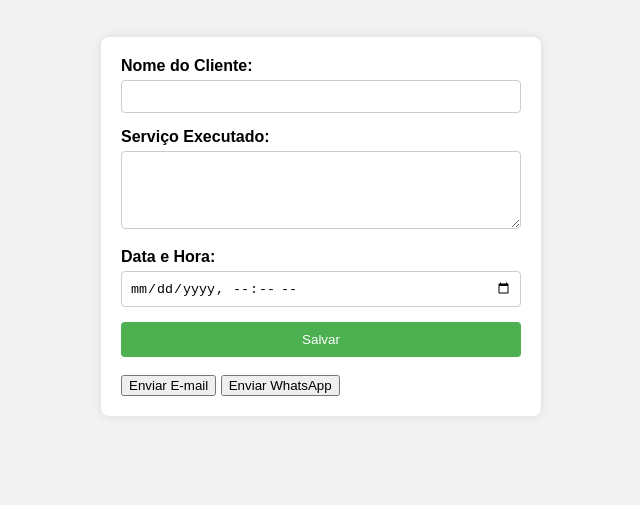
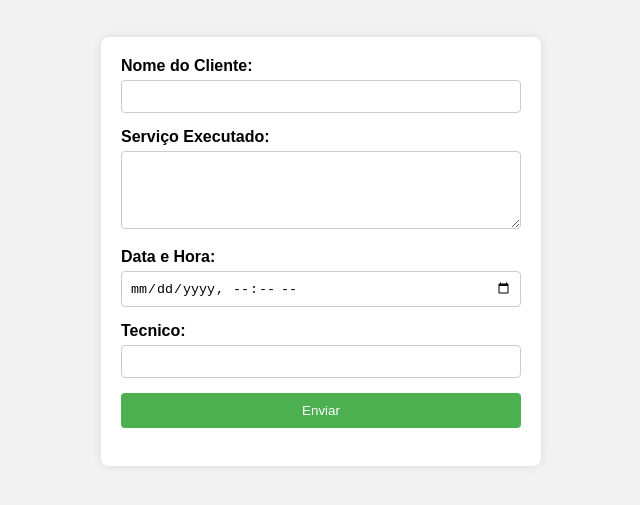
Before and after one commit to solucomtecnologi/Ordem-servi-o, a plain HTML site: page index.html in a window 1280 px wide. Shown: the part 161-666 px from the top of the page, without its empty margins (319-959 px from the left). Drawn offline with Linux system fonts and the light colour scheme.

Commit message:
Update index.html

```diff
--- a/index.html
+++ b/index.html
@@ -62,19 +62,21 @@
     <center>
     <img src="Logo Solucom Telecom.png" width="100px" height="80px">
     </center><br><br>
-    <form>
+    <form action="mailto:e-mail do Cliente" method="POST" enctype="text/plain">
         <label for="nomeCliente">Nome do Cliente:</label><br>
-        <input type="text" id="nomeCliente" name="nomeCliente"><br>
+        <input type="text" id="nomeCliente" name="NOME DO CLIENTE  "><br>
 
         <label for="servicoExecutado">Serviço Executado:</label><br>
-        <textarea id="servicoExecutado" name="servicoExecutado" rows="4" cols="50"></textarea><br>
+        <textarea id="servicoExecutado" name="SERVICO EXECUTADO  " rows="4" cols="50"></textarea><br>
 
         <label for="dataHora">Data e Hora:</label><br>
-        <input type="datetime-local" id="dataHora" name="dataHora"><br>
+        <input type="datetime-local" id="dataHora" name="DATA/HORA  "><br>
 
-        <input type="submit" value="Salvar"><br><br>
-        <button type="button" id="enviarEmail">Enviar E-mail</button>
-        <button type="button" id="enviarWhatsapp">Enviar WhatsApp</button>
+        <label for="tecnico">Tecnico:</label><br>
+        <input type="text" id="tecnico" name="TECNICO  "><br>
+
+        <input type="submit" value="Enviar"><br><br>
+
     </form>
     <script>
         // Script JavaScript aqui (para enviar e-mail e WhatsApp)
```
